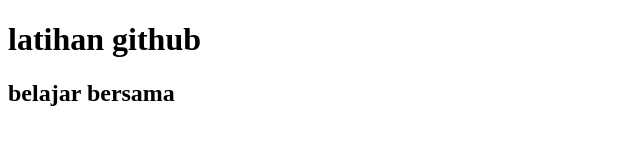
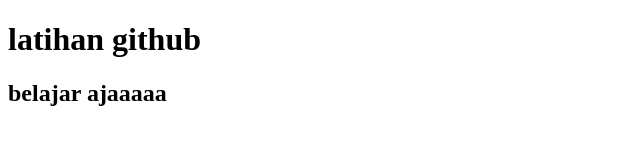
Before and after one commit to wildan1234567/latihan_git, a plain HTML site: page index.html in a window 1280 px wide. Shown: the full height of the page, 0-640 px from the left. Drawn offline with Linux system fonts and the light colour scheme.

Commit message:
ganti h2

```diff
--- a/index.html
+++ b/index.html
@@ -8,6 +8,6 @@
 </head>
 <body>
     <h1>latihan github</h1>
-    <h2>belajar bersama</h2>
+    <h2>belajar ajaaaaa</h2>
 </body>
 </html>
```
